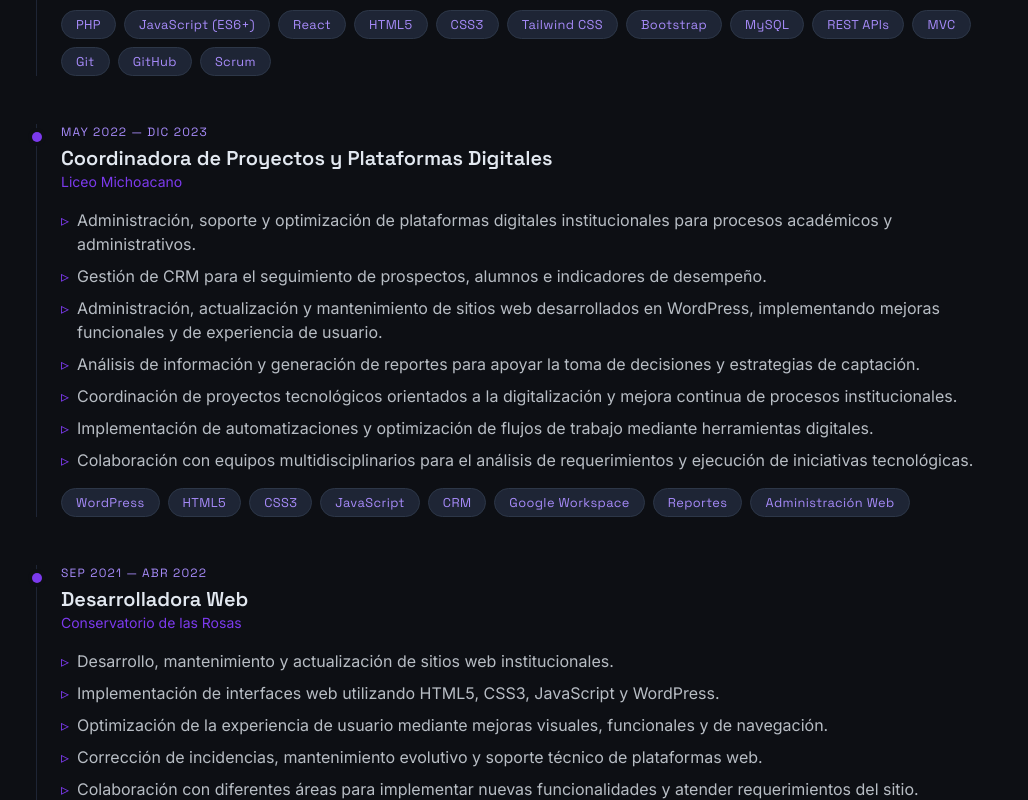
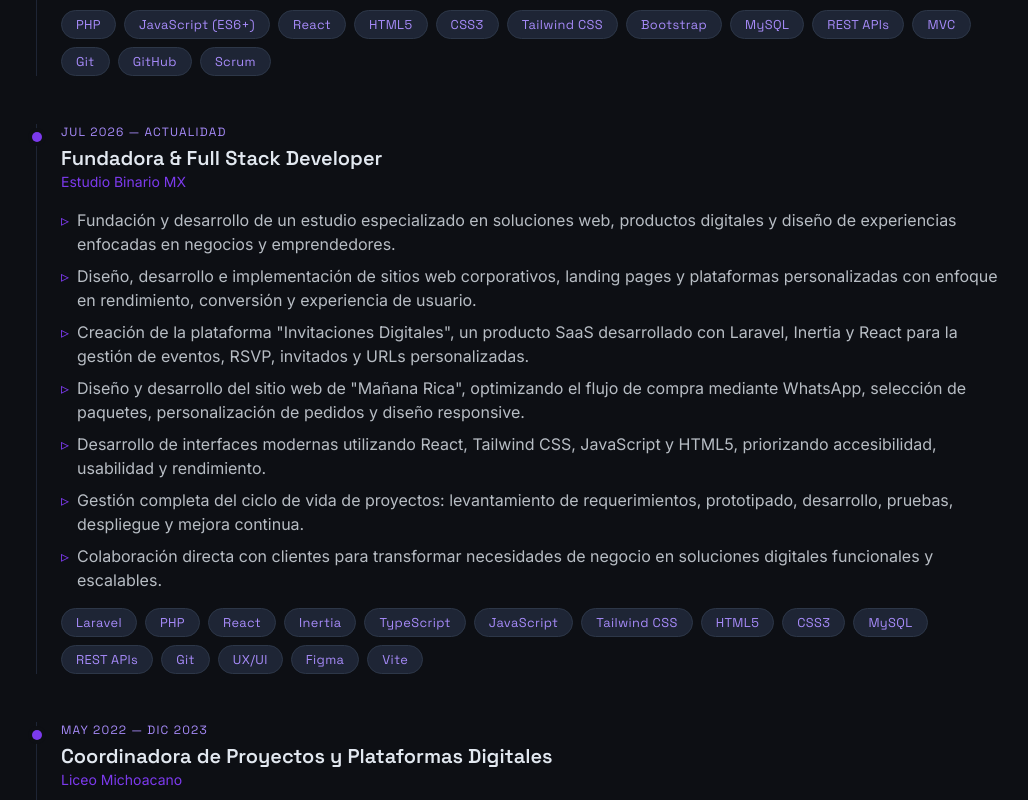
Before and after one commit to brendajguzman/portafolio, a React app: page / in a window 1280 px wide. Shown: the part 1660-2460 px from the top of the page, without its empty margins (116-1144 px from the left). Built offline with nearby package versions, Linux system fonts and the light colour scheme; the HTML template or start-up script is replaced by a standard one.

Commit message:
Agrega capturas de Mañana Rica e Invitaciones

```diff
--- a/src/components/Experience.jsx
+++ b/src/components/Experience.jsx
@@ -29,6 +29,37 @@ const jobs = [
       'Scrum',
     ],
   },
+  {
+  title: 'Fundadora & Full Stack Developer',
+  company: 'Estudio Binario MX',
+  period: 'Jul 2026 — Actualidad',
+  highlights: [
+    'Fundación y desarrollo de un estudio especializado en soluciones web, productos digitales y diseño de experiencias enfocadas en negocios y emprendedores.',
+    'Diseño, desarrollo e implementación de sitios web corporativos, landing pages y plataformas personalizadas con enfoque en rendimiento, conversión y experiencia de usuario.',
+    'Creación de la plataforma "Invitaciones Digitales", un producto SaaS desarrollado con Laravel, Inertia y React para la gestión de eventos, RSVP, invitados y URLs personalizadas.',
+    'Diseño y desarrollo del sitio web de "Mañana Rica", optimizando el flujo de compra mediante WhatsApp, selección de paquetes, personalización de pedidos y diseño responsive.',
+    'Desarrollo de interfaces modernas utilizando React, Tailwind CSS, JavaScript y HTML5, priorizando accesibilidad, usabilidad y rendimiento.',
+    'Gestión completa del ciclo de vida de proyectos: levantamiento de requerimientos, prototipado, desarrollo, pruebas, despliegue y mejora continua.',
+    'Colaboración directa con clientes para transformar necesidades de negocio en soluciones digitales funcionales y escalables.',
+  ],
+  stack: [
+    'Laravel',
+    'PHP',
+    'React',
+    'Inertia',
+    'TypeScript',
+    'JavaScript',
+    'Tailwind CSS',
+    'HTML5',
+    'CSS3',
+    'MySQL',
+    'REST APIs',
+    'Git',
+    'UX/UI',
+    'Figma',
+    'Vite',
+  ],
+},
   {
     title: 'Coordinadora de Proyectos y Plataformas Digitales',
     company: 'Liceo Michoacano',
--- a/src/components/Projects.jsx
+++ b/src/components/Projects.jsx
@@ -21,6 +21,20 @@ const projects = [
   demo: null,
   github: null,
   featured: true,
+},
+
+{
+  title: 'Estudio Binario',
+  image: `${import.meta.env.BASE_URL}images/estudio_binario.png`,
+  desc: 'Fundación y desarrollo de un estudio especializado en soluciones web, productos digitales y diseño de experiencias enfocadas en negocios y emprendedores.',
+  stack: [
+    'Desarrollo',
+    'Landing Pages',
+    'E-Commerce',
+    'Desarrollo a medida',
+  ],
+  demo: 'https://estudiobinariomx.com/',
+  github: null,
 },
 
 {
```
Also changed, not shown: public/images/estudio_binario.png (added).
